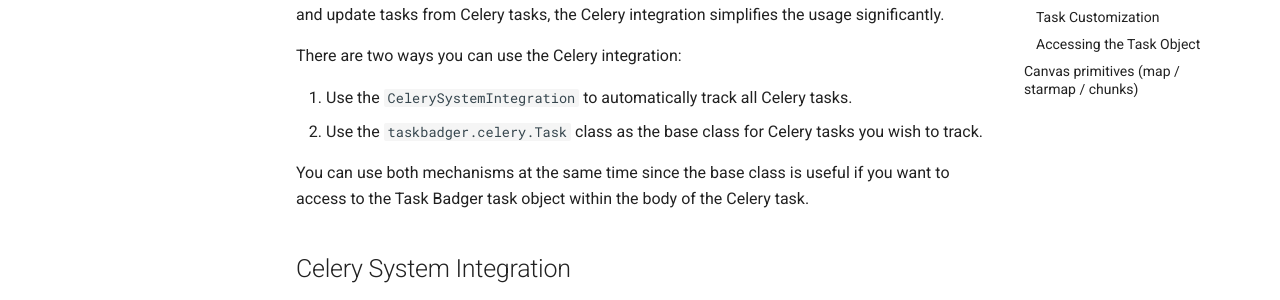
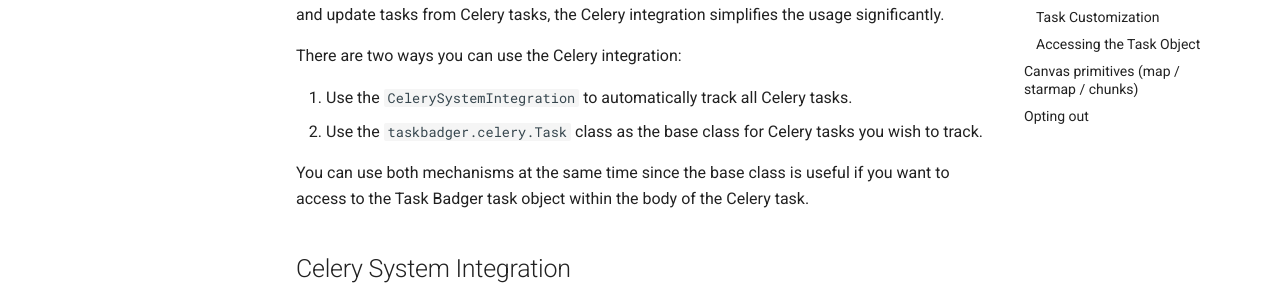
Before and after one commit to taskbadger/taskbadger-docs, an MkDocs documentation site: the page built from docs/python-celery.md, in a window 1280 px wide. Shown: the part 277-577 px from the top of the page. Built offline with MkDocs 1.6.1 and Material for MkDocs 9.7.7, drawn with Linux system fonts in a browser that asks for light colours; comment, search, counter and statistics services are not loaded.

Commit message:
make header

````diff
--- a/docs/python-celery.md
+++ b/docs/python-celery.md
@@ -218,7 +218,7 @@
 }
 ```
 
-**Opting out**
+## Opting out
 
 If you want to prevent TaskBadger from tracking a particular execution, set the `taskbadger_track` header (False) when publishing:
 
````
